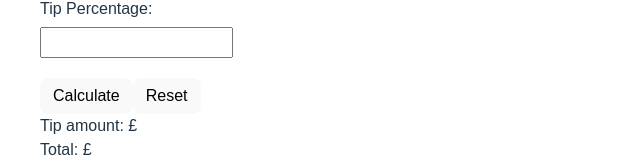
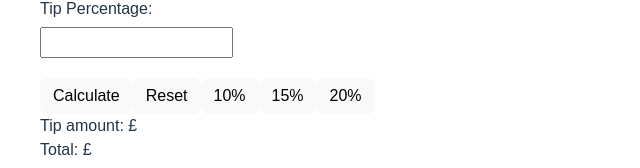
Before and after one commit to darkhorse2013/reacttipcalculator, a React (Vite) app: page / in a window 1280 px wide. Shown: the part 430-598 px from the top of the page, without its empty margins (0-640 px from the left). Built offline with nearby package versions, Linux system fonts and the light colour scheme.

Commit message:
added preset Tip functionality

```diff
--- a/src/App.jsx
+++ b/src/App.jsx
@@ -10,12 +10,40 @@ export default function App() {
   //get value from UI and store in state
   const [totalTip, setTotalTip] = useState("");
 
+  //create an event handler that fires when button is pressed
   //when user types in bill in UI, detect the event
   //take the current text in the input box via event.target.value and store it in React state (bill)
   //we are storing value for bill in react so that we can reference that and calculate total
 
   function handleBillChange(event) {
     setBill(event.target.value);
+  }
+
+  //create an event handler that fires when button is pressed
+  function setPresetTip(event) {
+    //look for value from event JSON object and get data
+    //console.log(event.target.textContent);
+    //apply percentage to tip percentage box
+    applyPresetTip(event.target.textContent);
+  }
+
+  function applyPresetTip(percentage) {
+    if (percentage == "10%") {
+      //update state of setTipPercentage and apply value to tip Percentage box
+      setTipPercentage("10");
+
+      //  return;
+    } else if (percentage == "15%") {
+      //update state of setTipPercentage and apply value to tip Percentage box
+      setTipPercentage("15");
+
+      //   return;
+    } else if (percentage == "20%") {
+      //update state of setTipPercentage and apply value to tip Percentage box
+      setTipPercentage("20");
+
+      // return;
+    }
   }
 
   //when user types in tip in UI, detect the event
@@ -165,6 +193,15 @@ export default function App() {
         <button type="button" onClick={resetValues}>
           Reset
         </button>
+        <button type="button" onClick={setPresetTip}>
+          10%
+        </button>
+        <button type="button" onClick={setPresetTip}>
+          15%
+        </button>
+        <button type="button" onClick={setPresetTip}>
+          20%
+        </button>
       </div>
       <div>
         Tip amount: £<span id="totalValue">{totalTip}</span>
```
